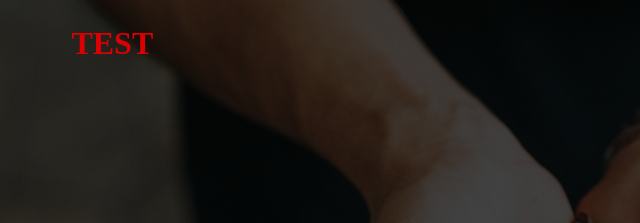
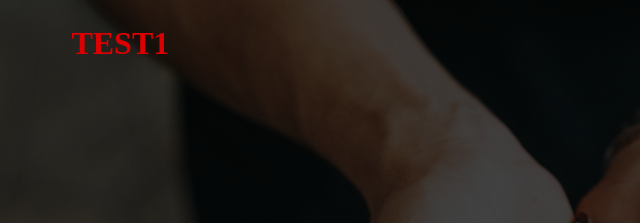
Before and after one commit to Renblez/CLOUDFLARE, a plain HTML site: page index.html in a window 1280 px wide. Shown: the top 223 px of the page, 31-671 px from the left. Drawn offline with Linux system fonts and the light colour scheme.

Commit message:
Update index.html
test

```diff
--- a/index.html
+++ b/index.html
@@ -3,7 +3,7 @@
 <head>
   <meta charset="UTF-8">
   <meta name="viewport" content="width=device-width, initial-scale=1.0">
-  <title>TEST</title>
+  <title>TEST1</title>
   <link rel="stylesheet" href="https://cdnjs.cloudflare.com/ajax/libs/font-awesome/6.5.1/css/all.min.css" integrity="sha512-DTOQO9RWCH3ppGqcWaEA1BIZOC6xxalwEsw9c2QQeAIftl+Vegovlnee1c9QX4TctnWMn13TZye+giMm8e2LwA==" crossorigin="anonymous" referrerpolicy="no-referrer" />
   <link rel="stylesheet" href="style.css">
 </head>
@@ -11,7 +11,7 @@
   <!-- 헤더 -->
   <header>
     <nav>
-      <h1 class="logo">TEST</h1>
+      <h1 class="logo">TEST1</h1>
       <div>
         <button class="lang"><i class="fa-solid fa-globe"></i>한국어 <i class="fa-solid fa-caret-down"></i></button>
         <button>로그인</button>
```
